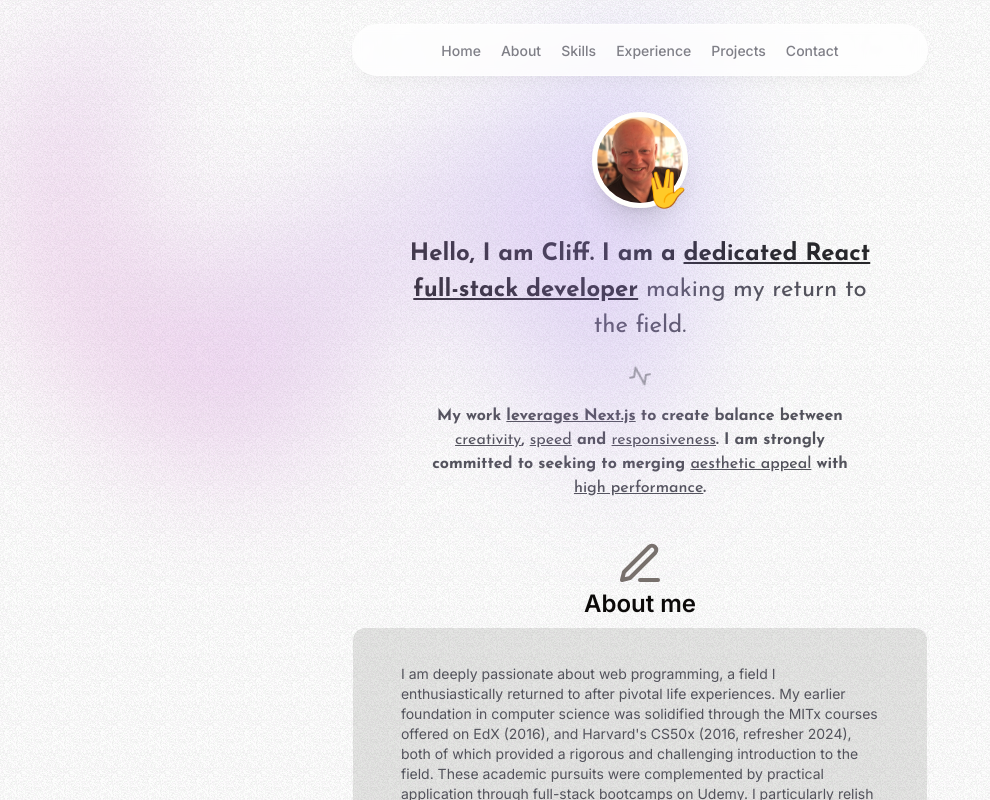
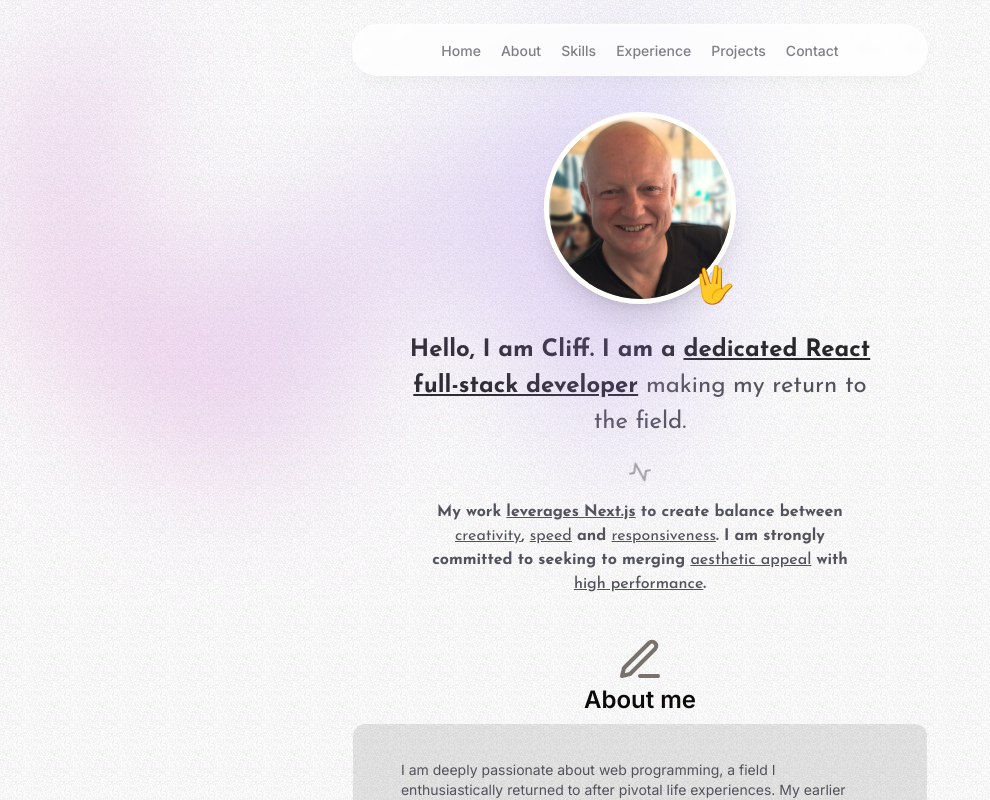
Before and after one commit to cliffrc/a.cliffrc.nl, a Next.js app: page / in a window 1280 px wide. Shown: the top 800 px of the page, without its empty margins (0-990 px from the left). Built offline with nearby package versions, Linux system fonts and the light colour scheme; no server answers.

Commit message:
fix: read next/image document on attrs

```diff
--- a/src/components/Intro.tsx
+++ b/src/components/Intro.tsx
@@ -14,10 +14,11 @@ const Intro = () => {
             <Image
               src={cliffImg}
               alt="Image of Cliff"
-              width="192"
-              height="192"
-              quality="95"
-              priority={true}
+              priority
+              style={{
+                width: "192px",
+                height: "auto",
+              }}
               className="h-24 w-24 rounded-full border-[0.35rem] border-white object-cover shadow-xl sepia-[0.2]"
             />
           </div>
```
Also changed, not shown: src/public/crc-profile.jpg.
